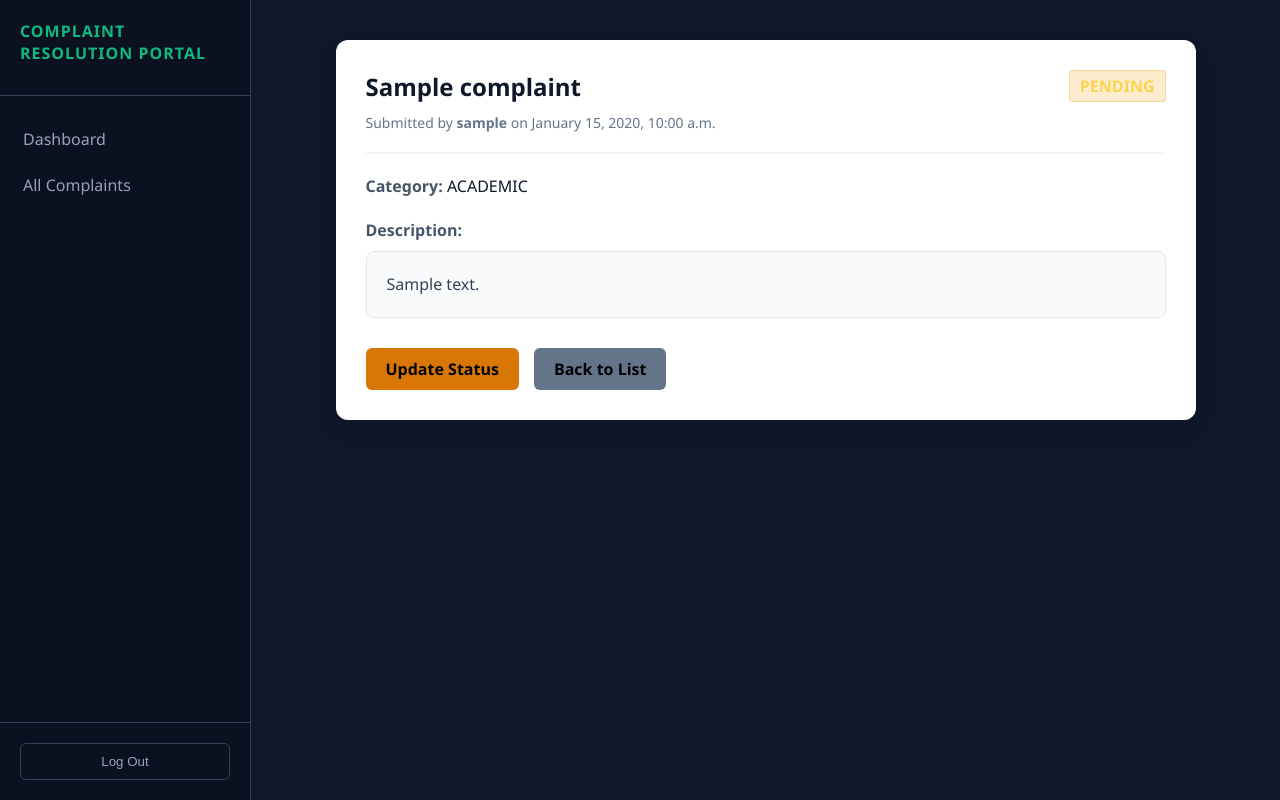
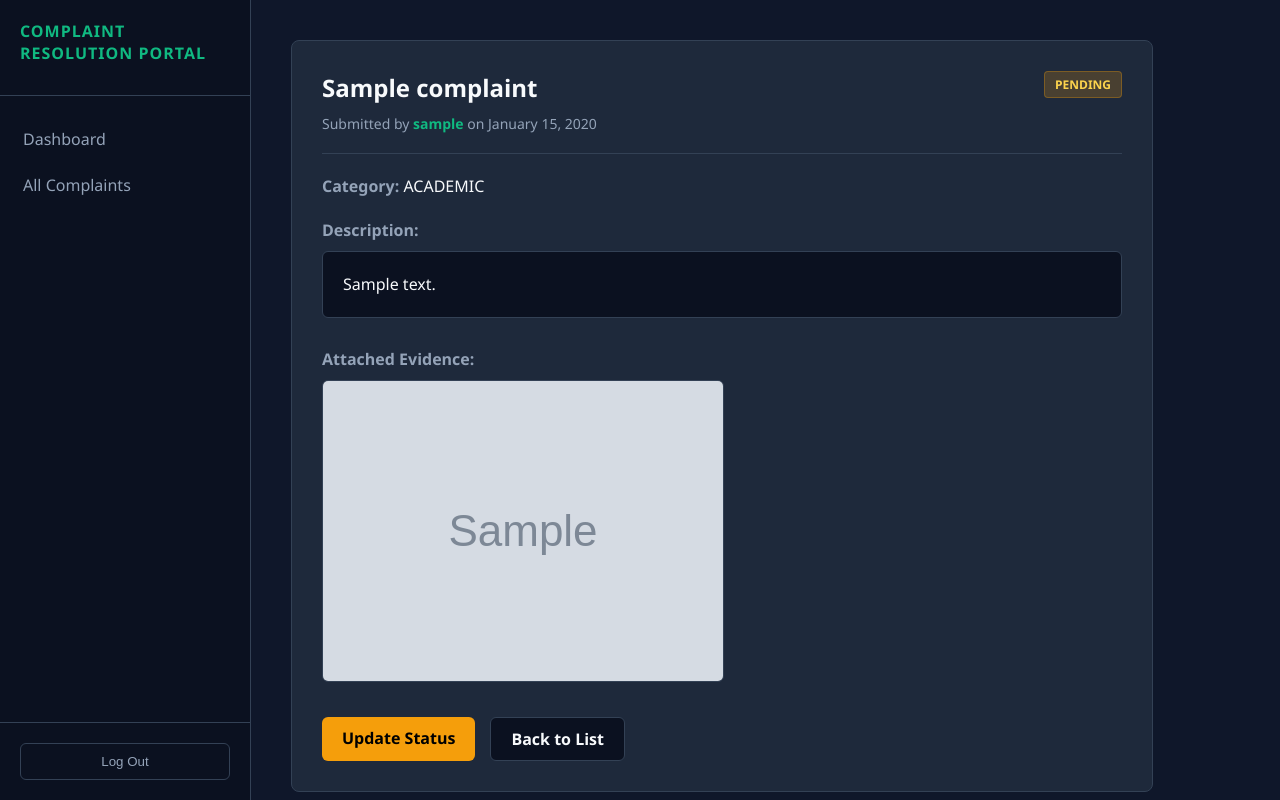
Before and after one commit to aryanMax/DAV-Complaint-Management-System, a Django app: page /view/1/ in a window 1280 px wide. Run offline with Django 5.2, Linux system fonts and the light colour scheme; a user stored in the database is signed in; tables that the repository leaves empty hold one stand-in row (values such as "Sample post"); grey boxes marked "Sample" are stand-in pictures; parts of the project's set-up code (start-up, migrations or seed data) failed here and were passed over.

Commit message:
Update complaint_detail.html

```diff
--- a/complaints/templates/complaints/complaint_detail.html
+++ b/complaints/templates/complaints/complaint_detail.html
@@ -1,32 +1,38 @@
 {% extends 'complaints/base.html' %}
-
 {% block title %}Complaint Details{% endblock %}
 
 {% block content %}
-<div style="max-width: 800px; margin: 0 auto; background: white; padding: 30px; border-radius: 12px; box-shadow: 0 10px 25px rgba(0,0,0,0.06);">
+<div style="max-width: 800px; background: var(--bg-card); padding: 30px; border-radius: 8px; border: 1px solid var(--border);">
 
-    <div style="display: flex; justify-content: space-between; align-items: flex-start; border-bottom: 2px solid #f1f5f9; padding-bottom: 20px; margin-bottom: 20px;">
+    <div style="display: flex; justify-content: space-between; align-items: flex-start; border-bottom: 1px solid var(--border); padding-bottom: 20px; margin-bottom: 20px;">
         <div>
-            <h2 style="margin: 0 0 10px 0; color: #0f172a;">{{ complaint.title }}</h2>
-            <p style="margin: 0; color: #64748b; font-size: 14px;">
-                Submitted by <strong>{{ complaint.created_by.username }}</strong> on {{ complaint.created_at|date:"F j, Y, g:i a" }}
+            <h2 style="margin: 0 0 10px 0; color: var(--text-main);">{{ complaint.title }}</h2>
+            <p style="margin: 0; color: var(--text-muted); font-size: 14px;">
+                Submitted by <strong style="color: var(--accent);">{{ complaint.created_by.username }}</strong> on {{ complaint.created_at|date:"F j, Y" }}
             </p>
         </div>
-        <span class="status" data-status="{{ complaint.status }}" style="font-size: 16px;">{{ complaint.status }}</span>
+        <span class="status" data-status="{{ complaint.status }}">{{ complaint.status }}</span>
     </div>
 
     <div style="margin-bottom: 30px;">
-        <h4 style="color: #475569; margin-bottom: 10px;">Category: <span style="font-weight: normal; color: #0f172a;">{{ complaint.category }}</span></h4>
-        <h4 style="color: #475569; margin-bottom: 10px;">Description:</h4>
-        <div style="background: #f8fafc; padding: 20px; border-radius: 8px; border: 1px solid #e2e8f0; color: #334155; line-height: 1.6; white-space: pre-wrap;">{{ complaint.description }}</div>
+        <h4 style="color: var(--text-muted); margin-bottom: 10px;">Category: <span style="color: var(--text-main); font-weight: normal;">{{ complaint.category }}</span></h4>
+        <h4 style="color: var(--text-muted); margin-bottom: 10px;">Description:</h4>
+        <div style="background: var(--bg-deep); padding: 20px; border-radius: 6px; border: 1px solid var(--border); color: var(--text-main); white-space: pre-wrap; line-height: 1.6;">{{ complaint.description }}</div>
     </div>
+
+    {% if complaint.image %}
+    <div style="margin-bottom: 30px;">
+        <h4 style="color: var(--text-muted); margin-bottom: 10px;">Attached Evidence:</h4>
+        <img src="{{ complaint.image.url }}" alt="Complaint Media" style="max-width: 100%; border-radius: 6px; border: 1px solid var(--border);">
+    </div>
+    {% endif %}
 
     <div style="display: flex; gap: 15px;">
         {% if request.user.is_staff %}
-            <a href="{% url 'update_status' complaint.id %}" class="action-btn" style="background: #d97706; border: none;">Update Status</a>
-            <a href="{% url 'all_complaints' %}" class="action-btn" style="background: #64748b;">Back to List</a>
+            <a href="{% url 'update_status' complaint.id %}" class="action-btn" style="background: #f59e0b; color: #000;">Update Status</a>
+            <a href="{% url 'all_complaints' %}" class="action-btn" style="background: var(--bg-deep); color: var(--text-main); border: 1px solid var(--border);">Back to List</a>
         {% else %}
-            <a href="{% url 'my_complaints' %}" class="action-btn" style="background: #64748b;">Back to My Complaints</a>
+            <a href="{% url 'my_complaints' %}" class="action-btn" style="background: var(--bg-deep); color: var(--text-main); border: 1px solid var(--border);">Back to My Complaints</a>
         {% endif %}
     </div>
 </div>
```
